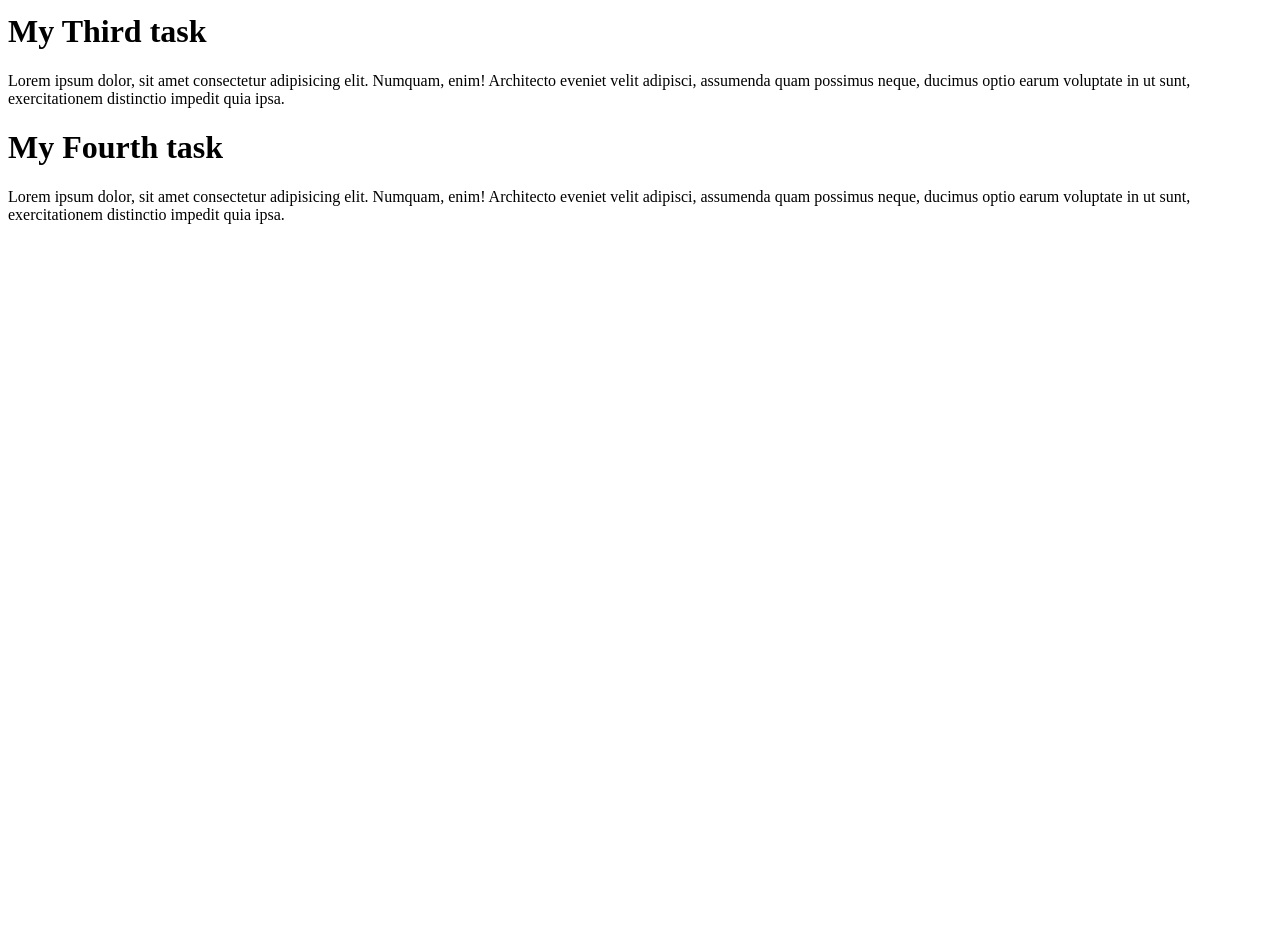
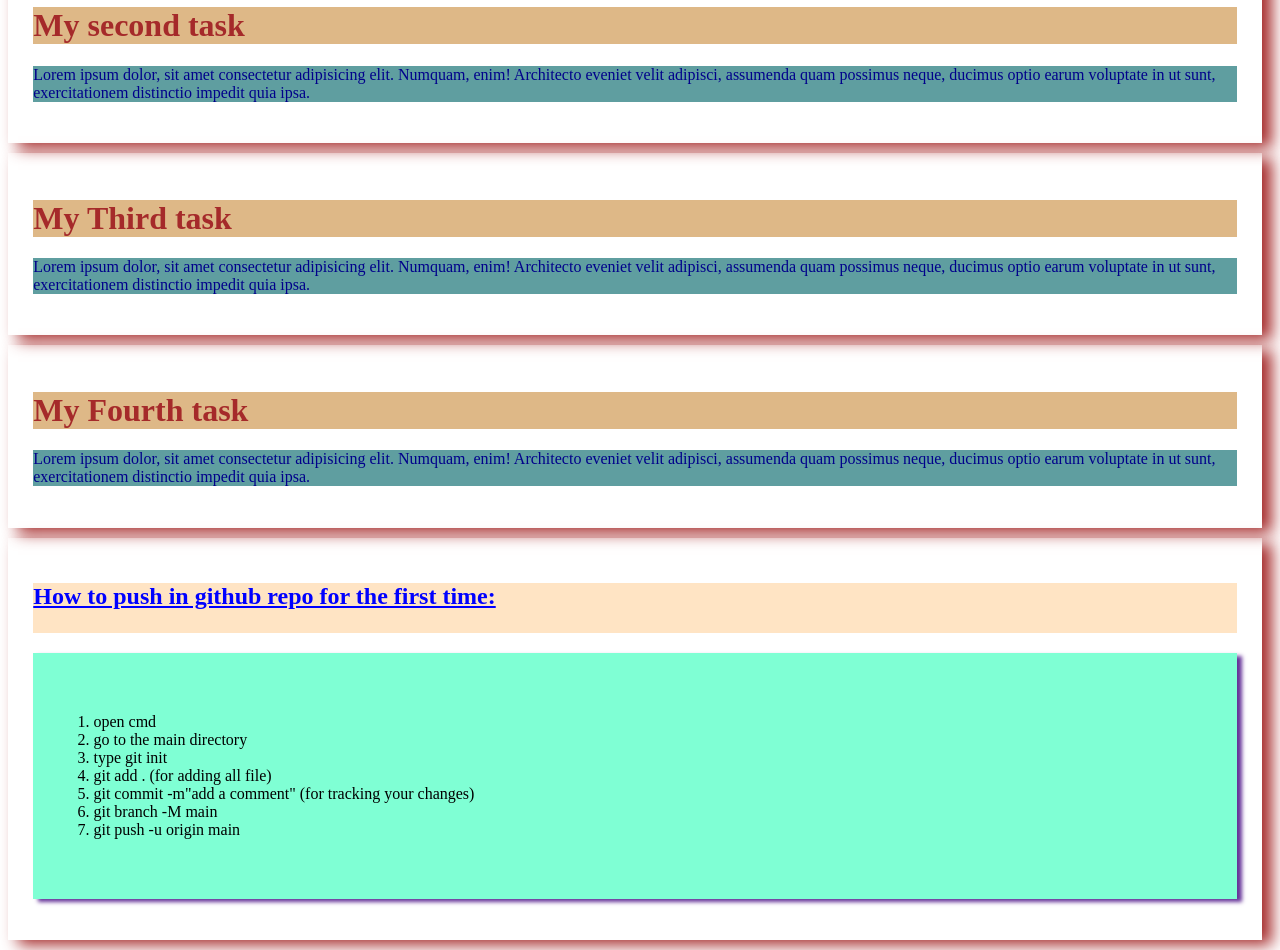
Before and after one commit to istiak29/draft-web-site, a plain HTML site: page index.html in a window 1280 px wide. Shown: the part 240-1190 px from the top of the page. Before the commit the page ends 800 px from the top, so only its background shows below. Drawn offline with Linux system fonts and the light colour scheme.

Commit message:
add first time repo change css file

```diff
--- a/index.html
+++ b/index.html
@@ -4,7 +4,7 @@
     <meta charset="UTF-8">
     <meta name="viewport" content="width=device-width, initial-scale=1.0">
     <title>My web site</title>
-    <link rel="stylesheet" href="styles/color.css">
+    <link rel="stylesheet" href="style.css">
 </head>
 <body>
     <div>
@@ -30,5 +30,18 @@
         </p>
     </div>
 
+    <div>
+        <h2>How to push in github repo for the first time:</h2>
+        <ol class="firstrepo">
+            <li>open cmd </li>
+            <li>go to the main directory</li>
+            <li>type git init</li>
+            <li>git add . (for adding all file)</li>
+            <li>git commit -m"add a comment" (for tracking your changes)</li>
+            <li>git branch -M main</li>
+            <li>git push -u origin main</li>
+        </ol>
+    </div>
+
 </body>
 </html>
--- a/style.css
+++ b/style.css
@@ -12,8 +12,20 @@ h1 {
     background-color: burlywood;
     color: brown;
 }
+h2{
+    background-color: bisque;
+    color: blue;
+    height: 50px;
+    text-align: justify;
+    text-decoration: underline;
+}
 
 p {
     background-color: cadetblue;
     color: darkblue;
 }
+.firstrepo{
+    background-color: aquamarine;
+    padding: 5%;
+    box-shadow: 5px 3px 4px rebeccapurple;
+}
```
